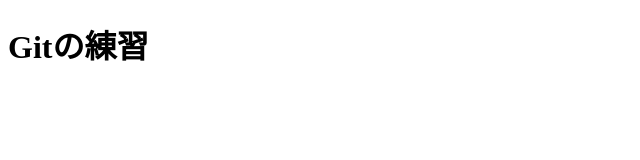
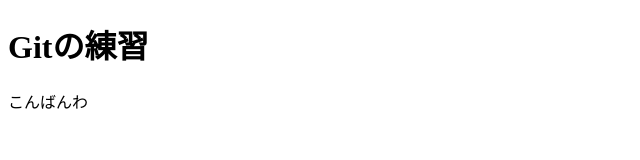
Before and after one commit to koike0723/git-lesson, a plain HTML site: page index.html in a window 1280 px wide. Shown: the full height of the page, 0-640 px from the left. Drawn offline with Linux system fonts and the light colour scheme.

Commit message:
feat: 挨拶文を追加

```diff
--- a/index.html
+++ b/index.html
@@ -7,5 +7,6 @@
 </head>
 <body>
     <h1>Gitの練習</h1>
+    <p>こんばんわ</p>
 </body>
 </html>
```
